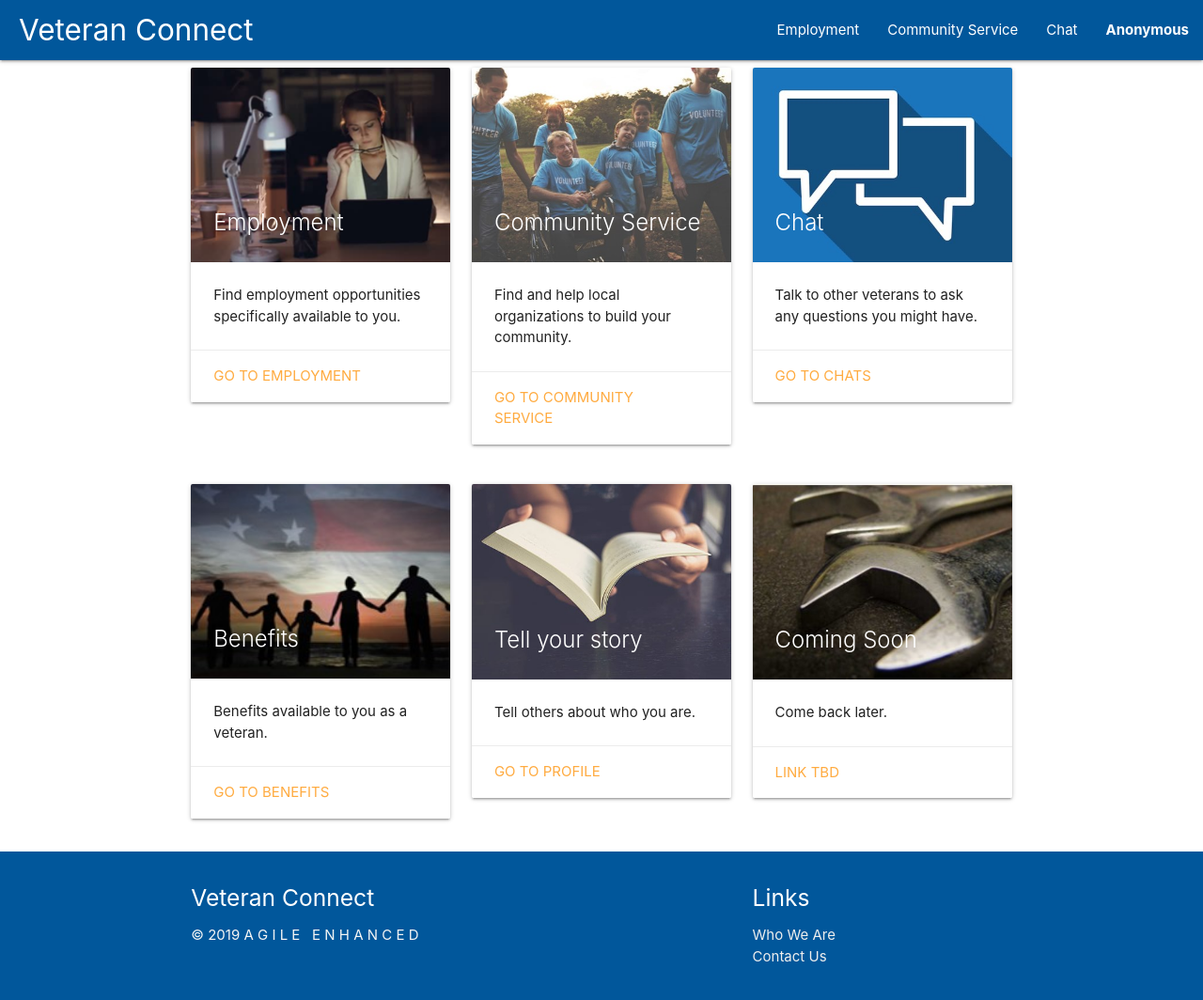
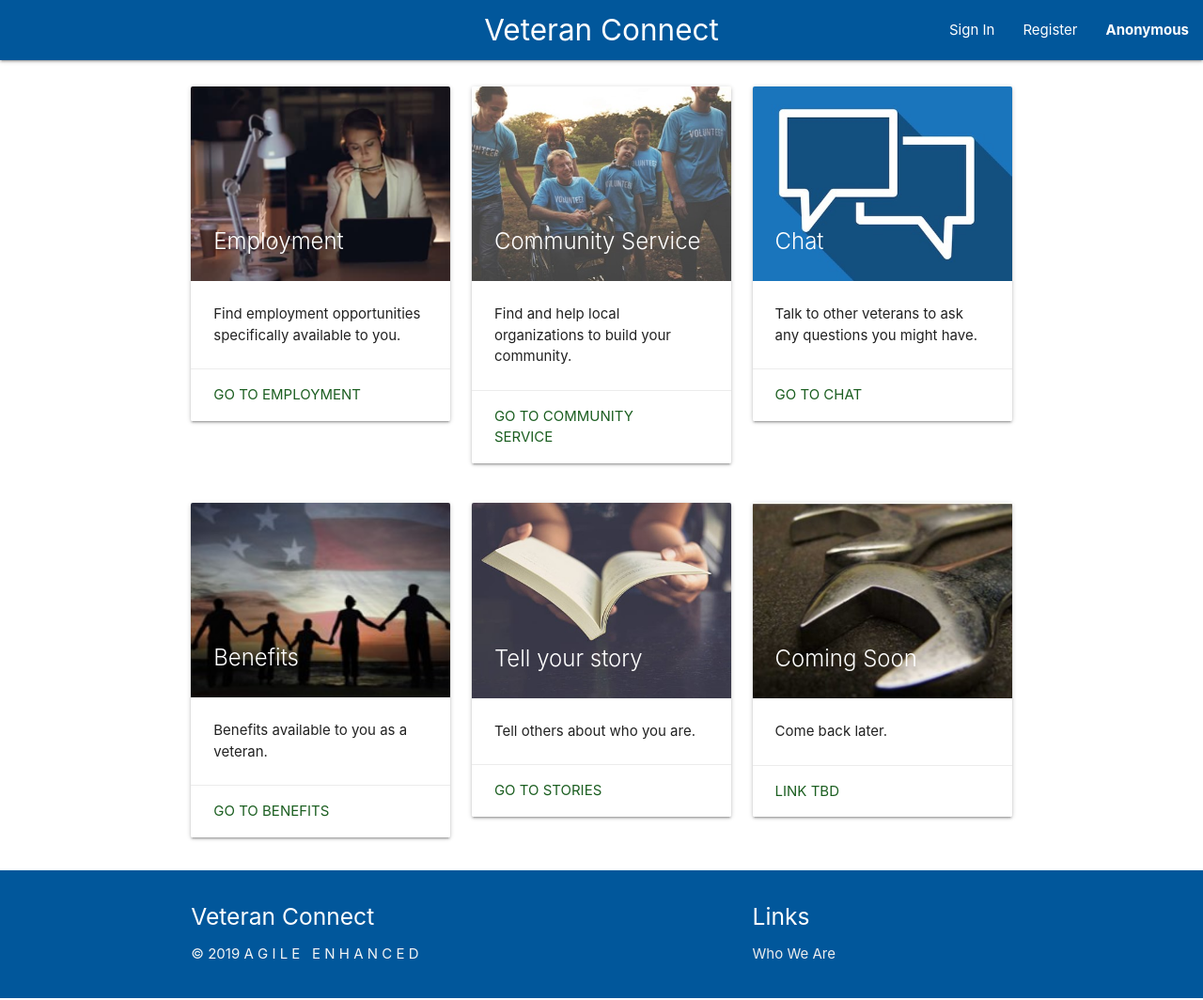
Before and after one commit to underthelaurels/VeteranWebsite, a Flask app: page /dashboard in a window 1280 px wide. Shown: the whole page at 94% size. Run offline with Flask 2, Linux system fonts and the light colour scheme.

Commit message:
A bunch of little fixes and UI improvements

```diff
--- a/employment.py
+++ b/employment.py
@@ -133,10 +133,12 @@ def make_employer():
 # Helper functions
 
 def convert_job(row):
+    paras = row['description'].split('  ')
+
     job = {
         'job_id': row['job_id'],
         'title': row['title'],
-        'description': row['description'],
+        'description': paras,
         'industry': row['industry'],
         'time_posted': row['time_posted'],
         'due_date': row['due_date'],
--- a/static/css/custom.css
+++ b/static/css/custom.css
@@ -2,9 +2,9 @@
     top: 100% !important;
 }
 
-#veteran-connect-logo {
+/* #veteran-connect-logo {
     padding-left: 20px;
-}
+} */
 
 .dropdown-trigger {
     font-weight: bold;
@@ -72,3 +72,9 @@
 .datepicker-date-display {
     background-color: #01579b;
 }
+
+/* Dashboard */
+
+#dashboard-content {
+    margin-top: 20px;
+}
--- a/templates/base.html
+++ b/templates/base.html
@@ -23,7 +23,7 @@
     <header>
         <nav>
             <div class="nav-wrapper light-blue darken-4">
-                <a href="/" class="brand-logo" id="veteran-connect-logo">Veteran Connect</a>
+                <a href="/" class="brand-logo center" id="veteran-connect-logo">Veteran Connect</a>
                 <ul id="nav-dropdown" class="dropdown-content">
                     {% if session['user_id'] %}
                     <li><span id="sign-out-dropdown">Sign Out</span></li>
@@ -34,12 +34,15 @@
                     <li><a href="/register">Register</a></li>
                     {% endif %}
                     <li><a href="/dashboard">Dashboard</a></li>
-
                 </ul>
+                <a href="#" data-target="nav-mobile-side" class="sidenav-trigger"><i class="material-icons">menu</i></a>
                 <ul id="nav-mobile" class="right hide-on-med-and-down">
-                    <li><a href="/employment">Employment</a></li>
-                    <li><a href="/service">Community Service</a></li>
-                    <li><a href="/chat">Chat</a></li>
+                    {% if session['user_id'] %}
+                    <li><a href="/dashboard">Dashboard</a></li>
+                    {% else %}
+                    <li><a href="/login">Sign In</a></li>
+                    <li><a href="/register">Register</a></li>
+                    {% endif %}
                     <li>
                         <a class="dropdown-trigger" href="#!" data-target="nav-dropdown">
                             {% if session['user_id'] %}
@@ -52,6 +55,16 @@
                 </ul>
             </div>
         </nav>
+        <ul id="nav-mobile-side" class="sidenav">
+            <li><a href="/dashboard">Dashboard</a></li>
+            {% if session['user_id'] %}
+            <li><a href="/profile">Profile</a></li>
+            <li><a id="sign-out-dropdown-mobile">Sign Out</a></li>
+            {% else %}
+            <li><a href="/login">Sign In</a></li>
+            <li><a href="/register">Register</a></li>
+            {% endif %}
+        </ul>
     </header>
     <main>
 
@@ -71,7 +84,6 @@
               <h5 class="white-text">Links</h5>
               <ul>
                 <li><a class="grey-text text-lighten-3" href="/about_us">Who We Are</a></li>
-                <li><a class="grey-text text-lighten-3" href="/about_us">Contact Us</a></li>
               </ul>
             </div>
           </div>
@@ -86,6 +98,11 @@
                 "alignment":"right"
             }
             var instances = M.Dropdown.init(elems, options);
+        });
+
+        document.addEventListener('DOMContentLoaded', function() {
+            var elems = document.querySelectorAll('.sidenav');
+            var instances = M.Sidenav.init(elems, null);
         });
 
         // Process Flashes
@@ -107,8 +124,8 @@
 
     </script>
     <script>
-        const BASE_URL = 'http://35.245.223.73'; // Google Base URL
-        // const BASE_URL = 'http://127.0.01:5000'
+        // const BASE_URL = 'http://35.245.223.73'; // Google Base URL
+        const BASE_URL = 'http://127.0.01:5000'
 
         window.BASE_URL = BASE_URL;
 
@@ -139,6 +156,13 @@
                 signOut("{{session['username']}}")
             })
         }
+
+        dropdown = document.getElementById("sign-out-dropdown-mobile")
+        if (dropdown) {
+            dropdown.addEventListener('click', function() {
+                signOut("{{session['username']}}")
+            })
+        }
     </script>
     <!-- <script type="text/javascript" src="/static/js/base.js"></script> -->
 </body>
--- a/templates/chat.html
+++ b/templates/chat.html
@@ -9,7 +9,7 @@
 <div class="section no-pad-bot" id="index-banner">
     <div class="container">
       <br><br>
-      <h1 class="header center blue-text">Mobile feature only</h1>
+      <h1 class="header center green-text text-darken-4">Mobile feature only</h1>
       <div class="row center">
         <h5 class="header col s12 light">Chat has been implemented inside of our android app</h5>
       </div>
--- a/templates/community_service.html
+++ b/templates/community_service.html
@@ -9,7 +9,11 @@
 <div class="container">
     <h4>Volunteering Opportunities</h4>
     <p>Continue giving to the community through these postings.</p>
-    <a href="/service/create">Add a event posting</a>
+    <div class="fixed-action-btn">
+        <a class="btn btn-large light-green darken-4" href="/service/create">
+            Create a Posting
+        </a>
+    </div>
 
     <ul class="collection">
 
--- a/templates/dashboard.html
+++ b/templates/dashboard.html
@@ -6,7 +6,7 @@
 
 {% block content %}
 <!-- Display Cards for each aspect of the app -->
-<div class="container" id="card-content">
+<div class="container" id="dashboard-content">
     <div class="row">
         <div class="col s12 l4">
             <div class="card">
@@ -18,7 +18,7 @@
                   <p>Find employment opportunities specifically available to you.</p>
                  </div>
                 <div class="card-action">
-                  <a href="/employment">Go to Employment</a>
+                  <a href="/employment" class="green-text text-darken-4 bold-text">Go to Employment</a>
                 </div>
             </div>
         </div>
@@ -32,7 +32,7 @@
                     <p>Find and help local organizations to build your community.</p>
                 </div>
                 <div class="card-action">
-                    <a href="/service">Go to Community Service</a>
+                    <a href="/service" class="green-text text-darken-4 bold-text">Go to Community Service</a>
                 </div>
             </div>
         </div>
@@ -46,7 +46,7 @@
                     <p>Talk to other veterans to ask any questions you might have.</p>
                 </div>
                 <div class="card-action">
-                    <a href="/chat">Go to Chats</a>
+                    <a href="/chat" class="green-text text-darken-4 bold-text">Go to Chat</a>
                 </div>
             </div>
         </div>
@@ -62,7 +62,7 @@
                     <p>Benefits available to you as a veteran.</p>
                 </div>
                 <div class="card-action">
-                    <a href="#">Go to Benefits</a>
+                    <a onclick="toast_not_avail()" style='cursor: pointer;' class="green-text text-darken-4 bold-text">Go to Benefits</a>
                 </div>
             </div>
         </div>
@@ -76,7 +76,7 @@
                     <p>Tell others about who you are.</p>
                 </div>
                 <div class="card-action">
-                    <a href="/profile">Go to Profile</a>
+                    <a onclick="toast_not_avail()" style='cursor: pointer;' class="green-text text-darken-4 bold-text">Go to Stories</a>
                 </div>
             </div>
         </div>
@@ -90,11 +90,19 @@
                     <p>Come back later.</p>
                 </div>
                 <div class="card-action">
-                    <a href="/profile">link tbd</a>
+                    <a onclick="toast_not_avail()" style='cursor: pointer;' class="green-text text-darken-4 bold-text">link tbd</a>
                 </div>
             </div>
         </div>
     </div>
 </div>
+<script>
+    function toast_not_avail() {
+        M.toast({
+            html: "This feature is not yet available",
+            classes: "rounded red darken-4"
+        })
+    }
+</script>
 
 {% endblock %}
--- a/templates/employment.html
+++ b/templates/employment.html
@@ -13,7 +13,7 @@
 
     {% if session["employer"] %}
         <div class="fixed-action-btn">
-            <a class="btn btn-large light-blue darken-4" href="/employment/employer">
+            <a class="btn btn-large light-green darken-4" href="/employment/employer">
                 Create a Posting
             </a>
         </div>
@@ -27,7 +27,9 @@
                 <li class="collection-item">
                     <h5>{{job['title']}}</h5>
                     <i>{{job['industry']}}</i>
-                    <p>{{job['description']}}</p>
+                    {% for para in job['description'] %}
+                    <p>{{para}}</p>
+                    {% endfor %}
                 </li>
 
             {% endfor %}
```
Also changed, not shown: instance/veteran-connect.sqlite.
